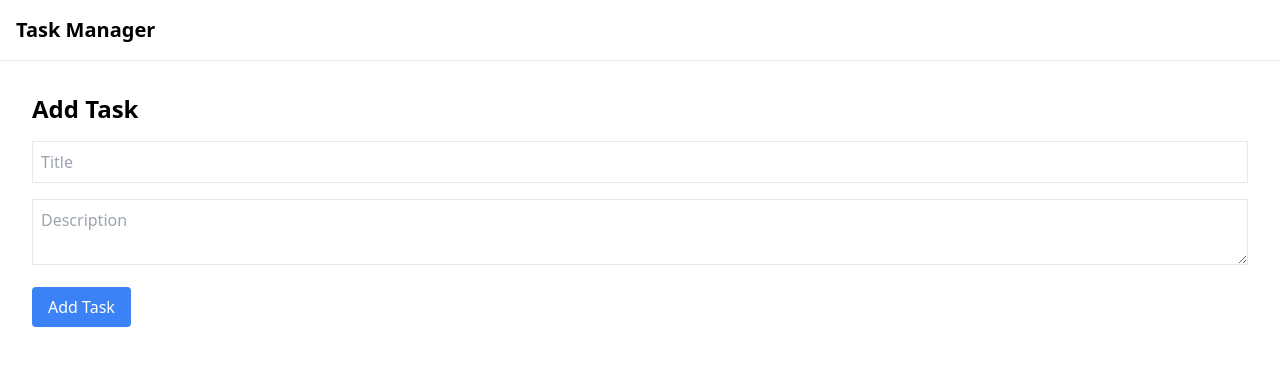
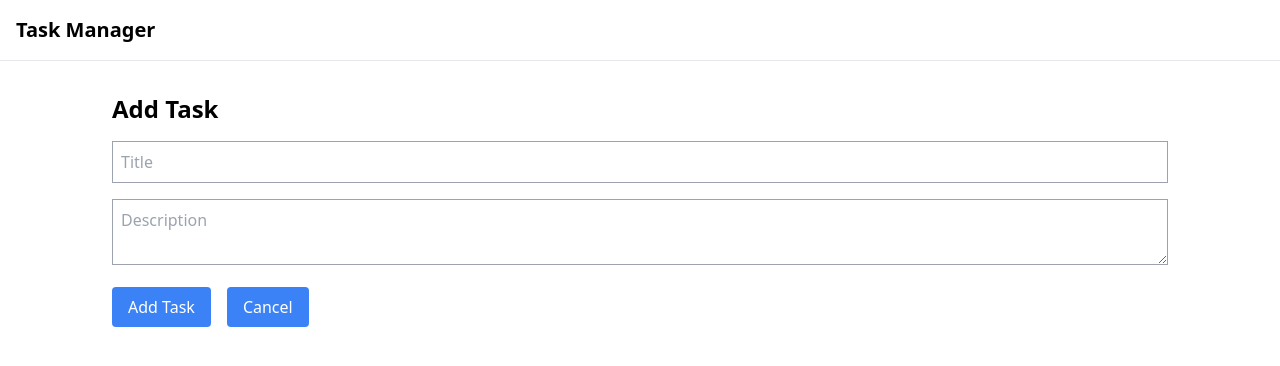
Before and after one commit to NeerajaGurram/todolist, a Next.js app: page /add-task in a window 1280 px wide. Shown: the top 366 px of the page. Built offline with nearby package versions, Linux system fonts and the light colour scheme.

Commit message:
Update page.jsx
cancel functionality

```diff
--- a/app/add-task/page.jsx
+++ b/app/add-task/page.jsx
@@ -28,29 +28,37 @@ export default function AddTask() {
       console.error('Error adding task:', error);
     }
   };
+  const handleCancel = () => {
+    router.push('/home');
+  };
 
   return (
-    <div className="container mx-auto p-4">
-      <h1 className="text-2xl font-bold mb-4">Add Task</h1>
-      <form onSubmit={handleSubmit}>
+    <div className="container mx-auto p-4 ">
+      <h1 className="text-2xl font-bold mb-4 lg:mx-20">Add Task</h1>
+      <form onSubmit={handleSubmit} className='lg:mx-20'>
         <input
           type="text"
           placeholder="Title"
           value={title}
           onChange={(e) => setTitle(e.target.value)}
-          className="border p-2 w-full mb-4"
+          className="border border-gray-400 p-2 w-full mb-4"
           required
         />
         <textarea
           placeholder="Description"
           value={description}
           onChange={(e) => setDescription(e.target.value)}
-          className="border p-2 w-full mb-4"
+          className="border border-gray-400 p-2 w-full mb-4"
           required
         />
+        <div className='flex space-x-4'>
         <button type="submit" className="bg-blue-500 text-white px-4 py-2 rounded">
           Add Task
         </button>
+        <button onClick={handleCancel} className="bg-blue-500 text-white px-4 py-2 rounded">
+          Cancel
+        </button>
+        </div>
       </form>
     </div>
   );
```
